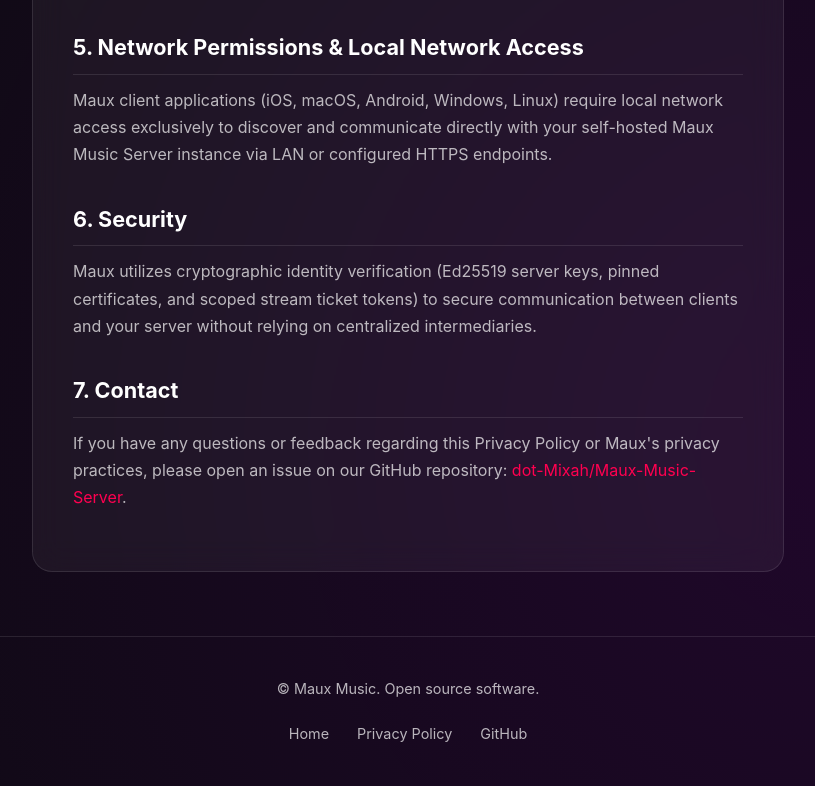
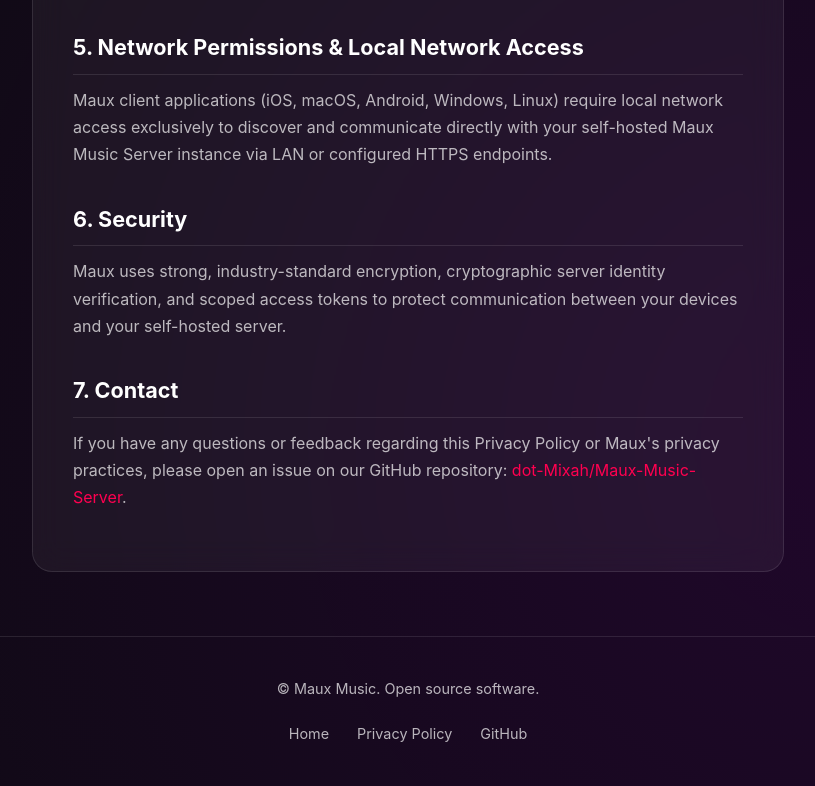
Before and after one commit to dot-Mixah/Maux-Music-Server, a plain HTML site: page docs/privacy.html in a window 1280 px wide. Shown: the part 1463-2249 px from the top of the page, without its empty margins (232-1047 px from the left). Drawn offline with Linux system fonts and the light colour scheme.

Commit message:
docs(privacy): update Section 6 Security wording

```diff
--- a/docs/privacy.html
+++ b/docs/privacy.html
@@ -207,7 +207,7 @@
       <p>Maux client applications (iOS, macOS, Android, Windows, Linux) require local network access exclusively to discover and communicate directly with your self-hosted Maux Music Server instance via LAN or configured HTTPS endpoints.</p>
 
       <h2>6. Security</h2>
-      <p>Maux utilizes cryptographic identity verification (Ed25519 server keys, pinned certificates, and scoped stream ticket tokens) to secure communication between clients and your server without relying on centralized intermediaries.</p>
+      <p>Maux uses strong, industry-standard encryption, cryptographic server identity verification, and scoped access tokens to protect communication between your devices and your self-hosted server.</p>
 
       <h2>7. Contact</h2>
       <p>If you have any questions or feedback regarding this Privacy Policy or Maux's privacy practices, please open an issue on our GitHub repository: <a href="https://github.com/dot-Mixah/Maux-Music-Server" style="color: var(--primary); text-decoration: none;" target="_blank" rel="noopener">dot-Mixah/Maux-Music-Server</a>.</p>
```
